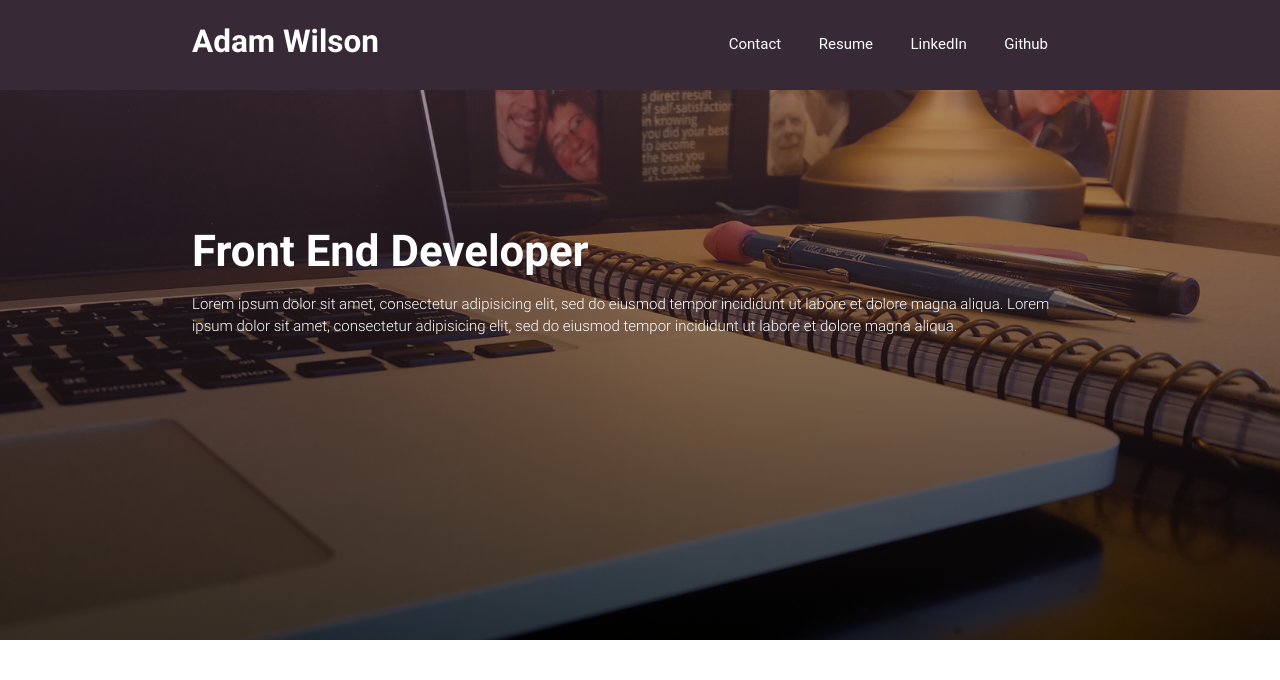
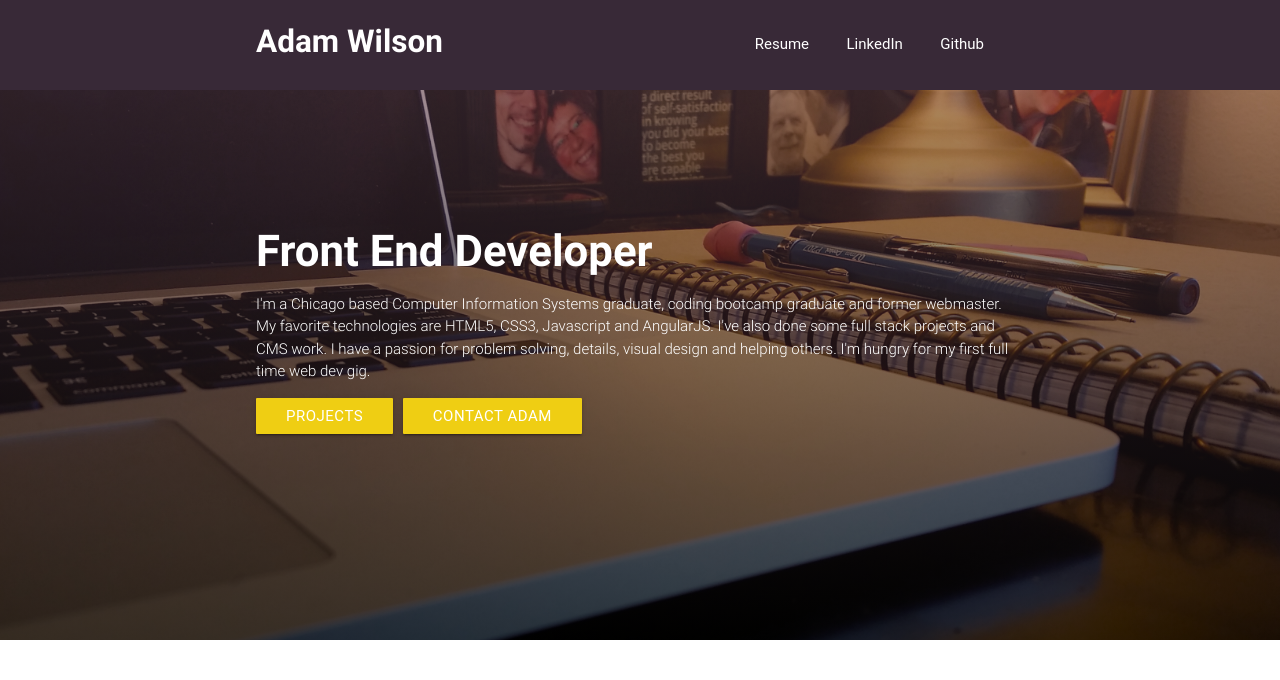
Before and after one commit to awilsongithub/static-portfolio, a PHP site: page / in a window 1280 px wide. Shown: the top 680 px of the page. Run offline with PHP 8.4, Linux system fonts and the light colour scheme; some libraries are stand-ins or nearby versions; some web fonts are replaced.

Commit message:
buttons to hero. other redesigns. smoothscroll.js not working.

```diff
--- a/index.html
+++ b/index.html
@@ -1,11 +1,17 @@
+<!-- TODO
+http://www.dwuser.com/education/content/quick-guide-adding-smooth-scrolling-to-your-webpages/
+
+-->
+
+
 <html>
   <head>
     <title>Adam Wilson</title>
-    <script src="https://cdnjs.cloudflare.com/ajax/libs/jquery/3.0.0-beta1/jquery.min.js" type="text/javascript"></script>
+
+    <!-- STYLES -->
     <link href="https://fonts.googleapis.com/icon?family=Material+Icons" rel="stylesheet">
     <link rel="stylesheet" href="https://maxcdn.bootstrapcdn.com/font-awesome/4.5.0/css/font-awesome.min.css">
     <link rel="stylesheet" href="https://cdnjs.cloudflare.com/ajax/libs/materialize/0.97.5/css/materialize.min.css">
-    <script src="https://cdnjs.cloudflare.com/ajax/libs/materialize/0.97.5/js/materialize.min.js"></script>
     <link rel="stylesheet" href="stylesheets/styles.css">
     <meta name="viewport" content="width=device-width, initial-scale=1.0"/>
   </head>
@@ -22,7 +28,7 @@
 
          <!-- UL FOR TOP MENU ON LARGE -->
          <ul id='top-nav-menu' class="right hide-on-med-and-down extra ">
-            <li><a href="#contact">Contact</a></li>
+            <!-- <li><a href="#contact">Contact</a></li> -->
             <li><a href="https://www.visualcv.com/adam-wilson?access=60N0x31Zjt" target="_blank">Resume</a></li>
             <li><a href="http://linkedin.com/in/adamwilsonprofile" target="_blank">LinkedIn</a></li>
             <li><a href="http://github.com/awilsongithub" target="_blank">Github</a></li>
@@ -30,7 +36,7 @@
 
          <!-- UL FOR SIDE NAV ON SMALL AND MEDIUM -->
          <ul class="side-nav extra light" id="mobile-demo">
-            <li><a href="#contact">Contact</a></li>
+            <!-- <li><a href="#contact">Contact</a></li> -->
             <li><a href="https://www.visualcv.com/adam-wilson?access=60N0x31Zjt" target="_blank">Resume</a></li>
             <li><a href="http://linkedin.com/in/adamwilsonprofile" target="_blank">LinkedIn</a></li>
             <li><a href="http://github.com/awilsongithub" target="_blank">Github</a></li>
@@ -47,7 +53,9 @@
      <div class="row container">
         <div id="hero-text">
              <h3 id="hero-heading">Front End Developer</h3>
-             <p class='hero-p'>Lorem ipsum dolor sit amet, consectetur adipisicing elit, sed do eiusmod tempor incididunt ut labore et dolore magna aliqua. Lorem ipsum dolor sit amet, consectetur adipisicing elit, sed do eiusmod tempor incididunt ut labore et dolore magna aliqua. </p>
+             <p class='hero-p'>I'm a Chicago based Computer Information Systems graduate, coding bootcamp graduate and former webmaster. My favorite technologies are HTML5, CSS3, Javascript and AngularJS. I've also done some full stack projects and CMS work. I have a passion for problem solving, details, visual design and helping others. I'm hungry for my first full time web dev gig.</p>
+             <a href="#portfolio" class='smoothScroll'><button type="button" class="waves-effect waves-light btn">Projects</button></a>
+             <a href="#contact" class='smoothScroll'><button type="button" class="waves-effect waves-light btn">Contact Adam</button></a>
 
              <!-- <h5 class="light white-text" id="hero-subheading">BA, Information Systems. Coding bootcamp grad.</h5>
              <h5 class="light white-text" id="hero-subheading">Passion for <i class="fa fa-code"></i>, learning, visual design, helping others.</h5> -->
@@ -65,6 +73,7 @@
  <!--------------------->
  <section id='portfolio'>
     <div class="container">
+        <a name='#portfolio'></a> <!-- named anchor for smoothScroll -->
        <!-- <h3 class="yellow-underline">Portfolio</h3> -->
 
        <div class="row project-row">
@@ -149,7 +158,7 @@
    <div class="row container">
 
       <!--   ABOUT   -->
-      <div id="three-column" class="col s12 m12 l4">
+      <div id="three-column" class="col s12 m6 l6">
          <h5 class="kuler-grey">About</h5>
              <img src="media/adam.png" id="imageadam" alt="" />
            <p class="extra light">Adam is a Chicago-based junior developer. He has an Information Systems BA with honors and years of experience as a webmaster, office manager and communications coordinator. Adam has a passion for coding, learning, visual design, and helping others.</p>
@@ -159,19 +168,19 @@
 
 
      <!--   SKILLS  -->
-   <div class="col s12 m12 l4 " id="three-column" >
+   <!-- <div class="col s12 m12 l4 " id="three-column" >
       <h5 class="kuler-grey">Tech Skills</h5>
-       <!-- <h6>Front End</h6> -->
+
        <p class="extra light">Front End: HTML5, CSS, Javascript, JQuery, AngularJS, Materialize</p>
-       <!-- <h6>Full Stack</h6> -->
+
        <p class="extra light">Full Stack: Node, Express, MongoDB, Sinatra, Heroku</p>
-       <!-- <h6>General Technical</h6> -->
+
        <p class="extra light">General: Windows, Mac, Github, Expression Engine, WordPress, Google Docs, Forms, Sites, Analytics, MS Office, Wufoo, Constant Contact, general database administration and more.</p>
-    </div>
+    </div> -->
 
 
    <!--   TESTIMONIALS  -->
-   <div class="col s12 m12 l4" id="three-column" >
+   <div class="col s12 m6 l6" id="three-column" >
       <h5 class="kuler-grey">Testimonials</h5>
        <p class="extra light"><i class="fa fa-quote-left"></i> Adam is ambitious, responsible, friendly and detail-oriented. He managed the website I designed for First United which was not an easy task. He had to balance the comments and opinions of a variety of people, but always managed to come up with new ideas on how to improve the site. He was a pleasure to work with! <i class="fa fa-quote-right"></i></p>
        <p class="normal">- Megan Coleman, Megan Coleman Design</p>
@@ -210,5 +219,13 @@
     </div>
   </footer>
 
+  <!--------------------------------->
+  <!--        SCRIPTS              -->
+  <!--------------------------------->
+  <script src="https://cdnjs.cloudflare.com/ajax/libs/jquery/3.0.0-beta1/jquery.min.js" type="text/javascript"></script>
+  <script src="https://cdnjs.cloudflare.com/ajax/libs/materialize/0.97.5/js/materialize.min.js"></script>
+  <script type="text/javascript" src='scripts/smoothscroll.js'></script>
+  <script type="text/javascript" src='scripts/scripts.js'></script>
+
   </body>
 </html>
--- a/stylesheets/styles.css
+++ b/stylesheets/styles.css
@@ -11,6 +11,9 @@ div {
 }
 p {
     font-weight: 300;
+}
+.container {
+    width: 60%;
 }
 .wrapper {
     /*padding-top: 30px;*/
@@ -122,6 +125,10 @@ HERO DIV
 	padding-top: 100px;
 	/*text-align: center;*/
 }
+#hero-p {
+    font-size: 16px;
+    line-height: 26px;
+}
 #hero-subheading {
 	color: white;
 	text-shadow: 0px 1px 2px rgba(68, 68, 68, 1);
@@ -197,6 +204,14 @@ label {
 .submit-btn {
 	background-color: #ffab40;
 	margin: 10px 0 10px 0;
+}
+.btn {
+    background-color: #efce13;
+    margin-right: 6px;
+    border-radius: 1px;
+}
+.btn:hover, .btn:active {
+    background-color: #edd54e;
 }
 
 .form-auth {
```
Also changed, not shown: scripts/smoothscroll.js (added, +33 -0 lines), scripts/scripts.js (added).
